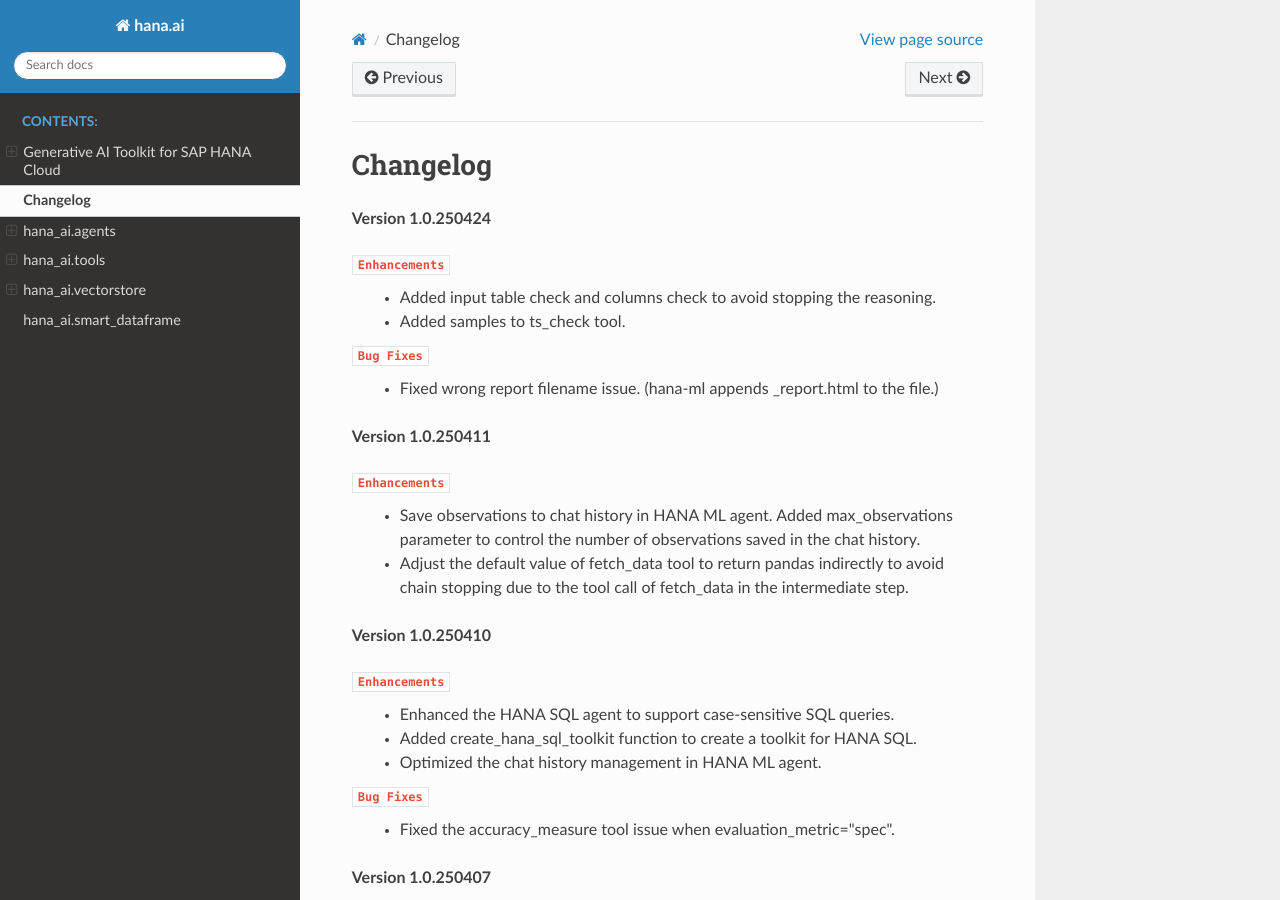
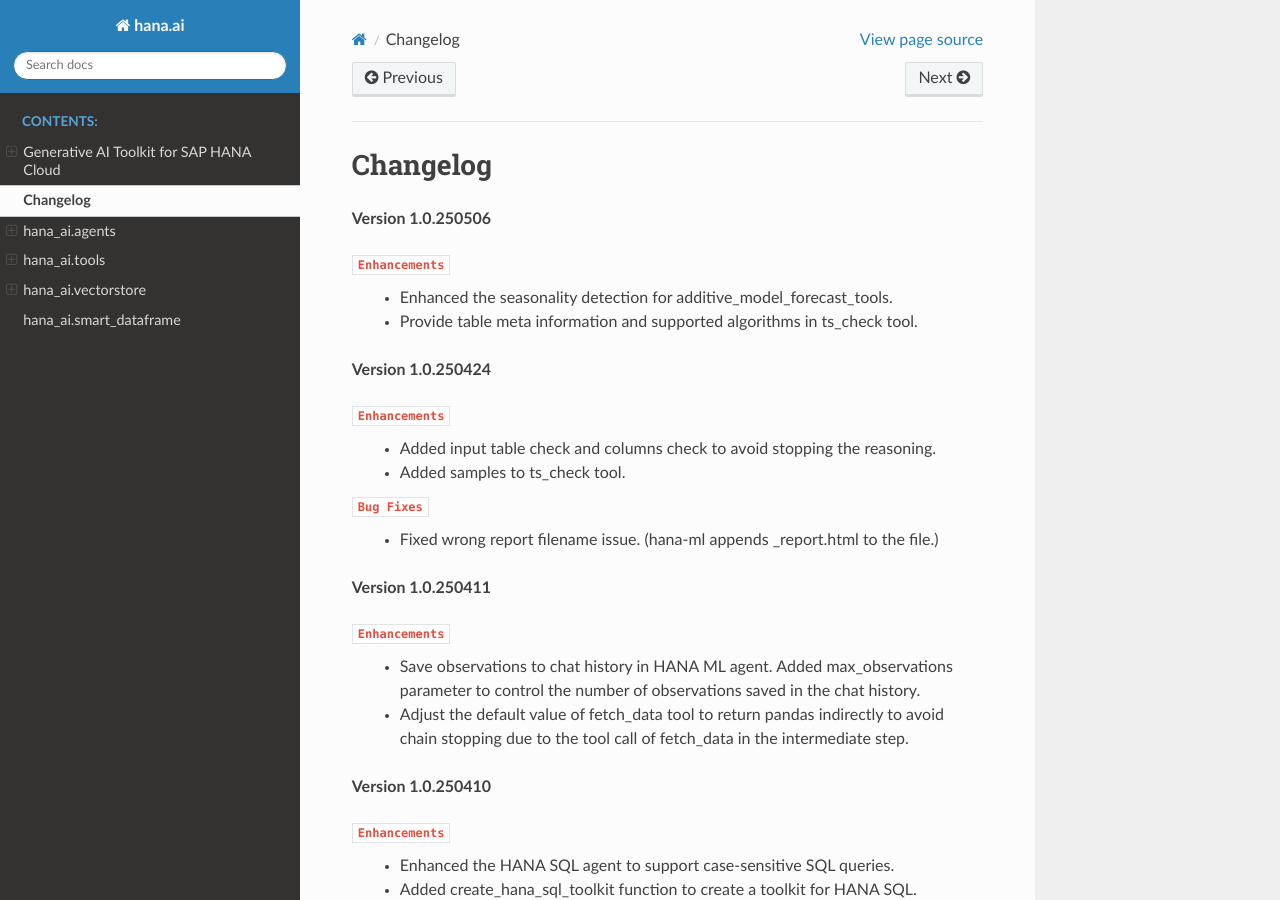
Before and after one commit to plturrell/generative-ai-toolkit-for-sap-hana-cloud, a Sphinx documentation site: the page built from doc/changlog.rst, in a window 1280 px wide and 900 px high. Built offline with Sphinx 7.4.7 and the Read the Docs theme 3.1.0, drawn with Linux system fonts in a browser that asks for light colours.

Commit message:
update changelog

```diff
--- a/doc/changlog.rst
+++ b/doc/changlog.rst
@@ -1,5 +1,11 @@
 Changelog
 =========
+
+**Version 1.0.250506**
+
+``Enhancements``
+    - Enhanced the seasonality detection for additive_model_forecast_tools.
+    - Provide table meta information and supported algorithms in ts_check tool.
 
 **Version 1.0.250424**
 
```
